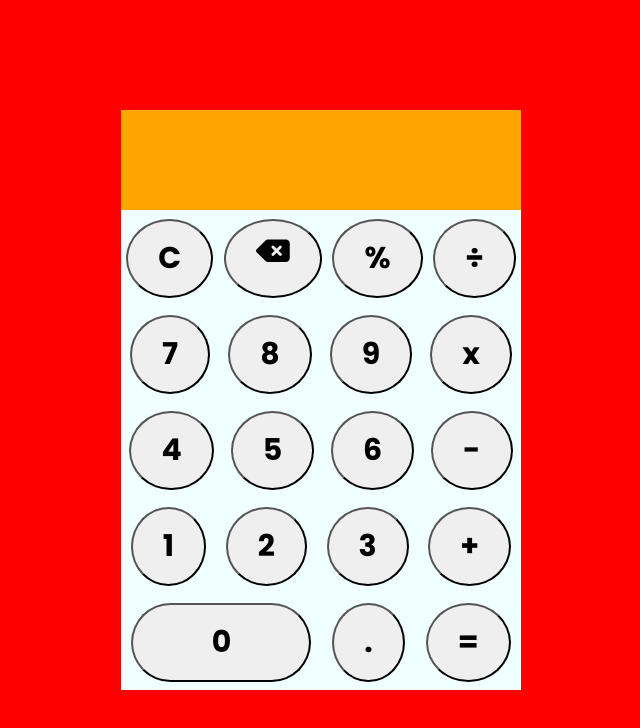
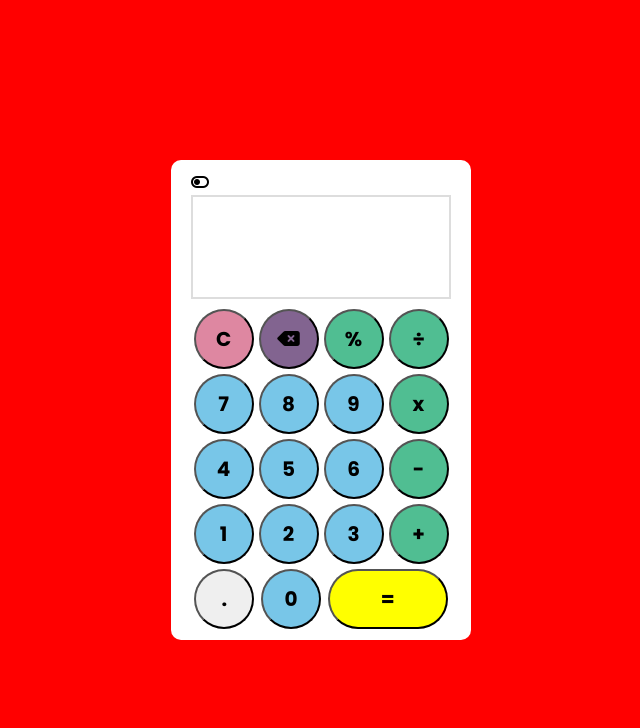
Before and after one commit to ken2213/aesthetic-calculator, a plain HTML site: page index.html in a window 1280 px wide. Shown: the whole page, without its empty margins (319-959 px from the left). Drawn offline with Linux system fonts and the light colour scheme.

Commit message:
Improved User Interface

```diff
--- a/index.html
+++ b/index.html
@@ -11,8 +11,12 @@
 </head>
 <body>
   <main id="main">
-    <div id="calculator">
+    <div class="dark" id="calculator">
 
+      <!-- Toggle Mode -->
+      <div class="theme-toggler active">
+        <i class="fa-solid fa-toggle-off"></i>
+      </div>
 
       <!--SCREEN CONTAINER-->
       <div class="screen" id="screen-container">
@@ -59,8 +63,8 @@
         </div>
 
         <div class="row" id="fifth-row">
+          <button class="btn" id="decimal-point">.</button>
           <button class="btn number" id="zero">0</button>
-          <button class="btn" id="decimal-point">.</button>
           <button class="btn" id="equal">=</button>
         </div>
       </div>
--- a/styles.css
+++ b/styles.css
@@ -1,15 +1,14 @@
 @import url('https://fonts.googleapis.com/css2?family=Poppins:wght@700&display=swap');
+
 * {
   box-sizing: border-box;
   margin: 0%;
   padding: 0%;
 }
 
-
 body {
   font-family: 'Poppins', sans-serif;
 }
-
 
 #main {
   display: flex;
@@ -21,25 +20,30 @@ body {
 }
 
 #calculator {
-  width: 400px;
-  height: 580px;
-  background-color: black;
+  width: 300px;
+  height: 480px;
+  border-radius: 10px;
+  padding: 10px 20px;
+  background-color: white;
 }
 
+
+/* SCREEN DISPLAY STYLING */
 #screen-container {
-  height: 100px;
-  background-color: orange;
+  background-color: white;
+  border: #ddd 2px solid;
+  margin-bottom: 10px;
+  padding-right: 5px;
 }
 
 .screen-last {
-  height: 50px;
+  height: 30px;
   font-size: 20px;
 }
 
 .screen-current {
-  height: 50px;
-  font-size: 40px;
-
+  height: 70px;
+  font-size: 30px;
 }
 
 .number-position {
@@ -49,45 +53,56 @@ body {
 }
 
 
+/* BUTTONS STYLING */
 #buttons-container {
-  height: 480px;
-  background-color: azure;
+  height: 320px;
+  width: 260px;
   display: flex;
   flex-direction: column;
-  align-items: center;
-  justify-content: space-around;
+  row-gap: 5px;
 }
 
 .row {
-  width: 400px;
+  width: 260px;
   display: flex;
   justify-content: space-around;
 }
 
 .btn  {
   font-family: 'Poppins', sans-serif;
-  font-size: 30px;
-  padding: 15px 30px;
+  font-size: 20px;
+  height: 60px;
+  width: 60px;
   border-radius: 50%;
-  display: flex;
 }
 
-
-
-/* SELECTING ID OF BUTTONS */
-
-
-
-#zero {
-  width: 180px;
-  border-radius: 50px;
-  display: flex;
-  justify-content: center;
+.btn:hover {
+  transform: scale(1.05);
 }
 
+.btn:active {
+  transform: scale(1);
+}
 
+.number {
+  background-color: hsl(198, 71%, 69%);
 
-/* DELETE ICON */
-.fa-delete-left {
-  font-size: 30px;
 }
+
+.operator {
+  background-color: hsl(156, 46%, 53%);
+}
+
+#clear {
+  background-color: hsl(342, 57%, 70%);
+}
+
+#delete {
+  background-color: hsl(281, 18%, 48%);
+}
+
+#equal {
+  background-color: yellow;
+  width: 120px;
+  border-radius: 50px;
+}
```
